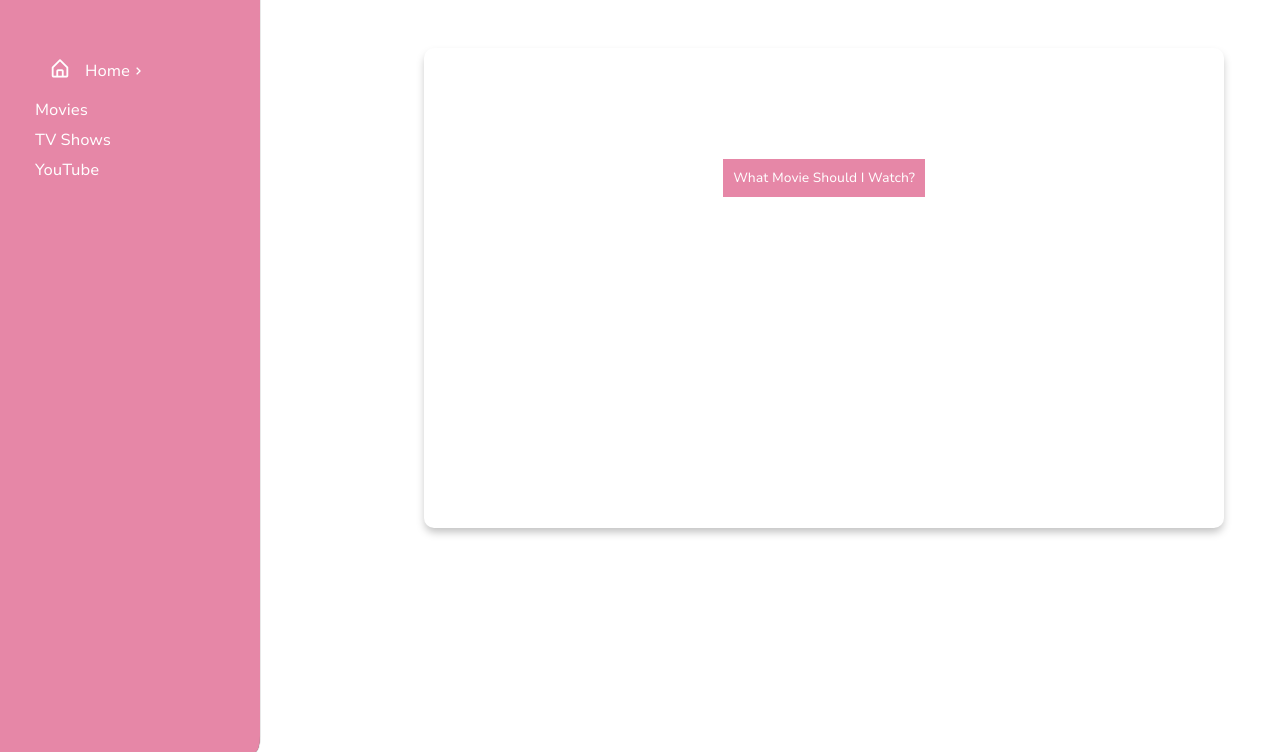
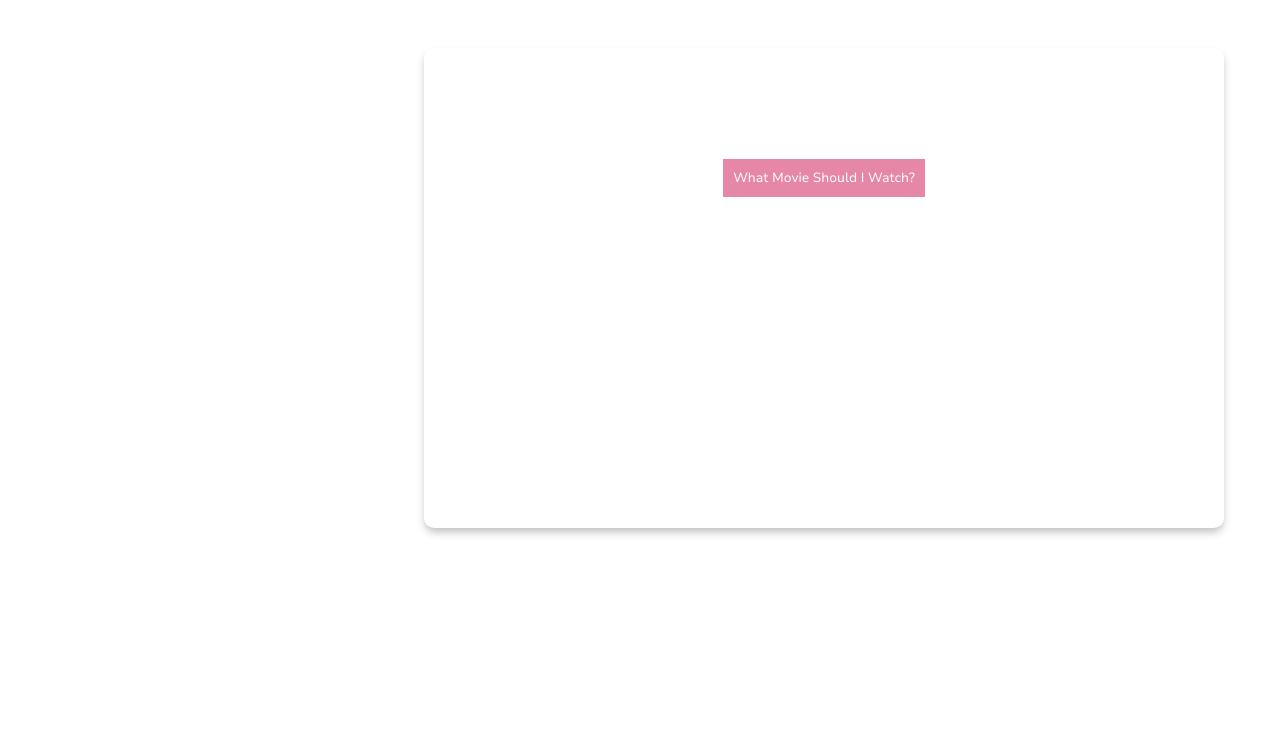
Before and after one commit to thenusha/movie-picker, a plain HTML site: page index.html in a window 1280 px wide. Shown: the part 48-800 px from the top of the page. Drawn offline with nearby package versions, Linux system fonts and the light colour scheme.

Commit message:
remove nav bar

```diff
--- a/index.html
+++ b/index.html
@@ -14,7 +14,7 @@
 
 <body>
     <header>
-        <nav class="sidebar">
+        <!--<nav class="sidebar">
             <div class="sidebar__content">
                 <ul class="sidebar__items">
                     <div class="sidebar__title sidebar__dashboard"></div>
@@ -33,7 +33,7 @@
                         </ul>
                     </li>
                 </ul>
-                <!-- <div class="bottom_content">
+                 <div class="bottom_content">
                     <div class="bottom expand_sidebar">
                       <span> Expand</span>
                       <i class='bx bx-log-in' ></i>
@@ -42,7 +42,7 @@
                       <span> Collapse</span>
                       <i class='bx bx-log-out'></i>
                     </div>
-                  </div> -->
+                  </div>
             </div>
             <nav class="sidebar">
                 <div class="sidebar__content">
@@ -63,7 +63,7 @@
                             </ul>
                         </li>
                     </ul>
-                    <!-- <div class="bottom_content">
+                     <div class="bottom_content">
                         <div class="bottom expand_sidebar">
                           <span> Expand</span>
                           <i class='bx bx-log-in' ></i>
@@ -72,9 +72,9 @@
                           <span> Collapse</span>
                           <i class='bx bx-log-out'></i>
                         </div>
-                      </div> -->
+                      </div>
                 </div>
-            </nav>
+            </nav>-->
     </header>
     <section>
         <div>
```
